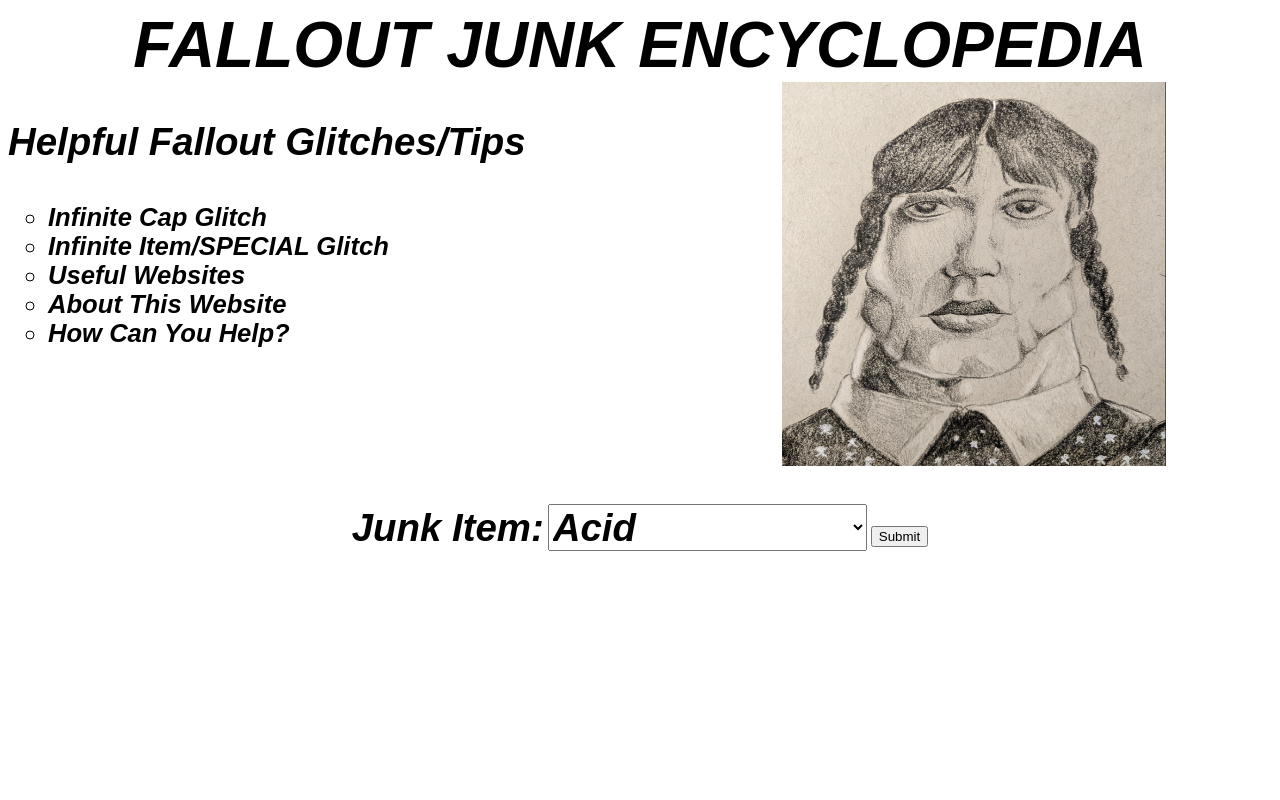
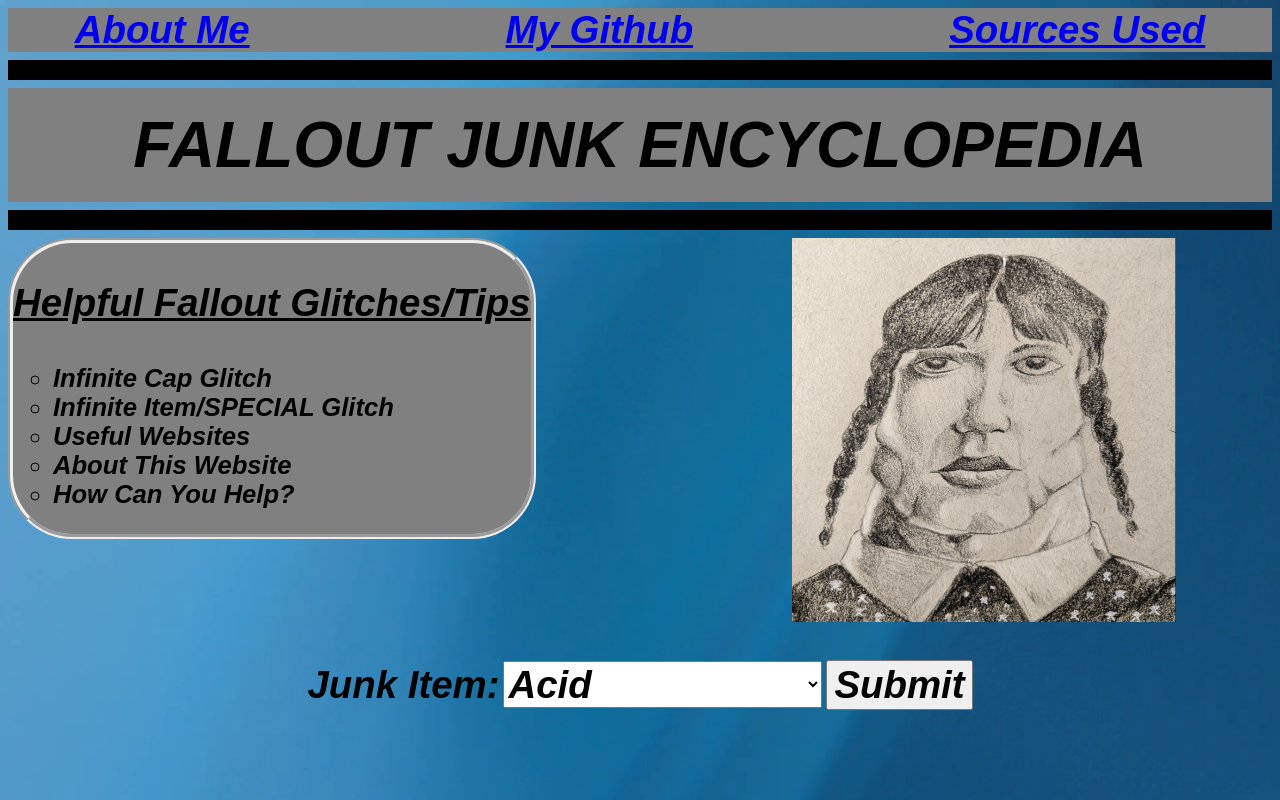
Before and after one commit to bnbinder/bossmaster.github.io, a plain HTML site: page index.html in a window 1280 px wide. Drawn offline with nearby package versions, Linux system fonts and the light colour scheme.

Commit message:
shtoyel
u cannot mess with my shtoyel

```diff
--- a/index.html
+++ b/index.html
@@ -4,14 +4,27 @@
         <link rel = "stylesheet" type = "text/css" href = "style.css">
     </head>
     <body>
+        <div class = "topLinks">
+            <a href = "google.com" class = "aboutMe">
+                About Me
+            </a>
+            <a href = "https://github.com/bossmaster217" class = "github">
+                My Github
+            </a>
+            <a href = "google.com" class = "sources">
+                Sources Used
+            </a>
+        </div>
+        <hr style="height:20px;border-width:0;color:black;background-color:black;">
         <div class="title">
             <h1 class = "center-fit">
                 FALLOUT JUNK ENCYCLOPEDIA
             </h1>
         </div>
+        <hr style="height:20px;border-width:0;color:black;background-color:black;">
         <div class = "ListTab">
             <h3 class = "textJunkListTitle">Helpful Fallout Glitches/Tips</h3>
-                <ul style = "list-style-type:circle" class = textJunkSideTab>
+                <ul style = "list-style-type:circle" class = textJunkListTab>
                     <li>Infinite Cap Glitch</li>
                     <li>Infinite Item/SPECIAL Glitch</li>
                     <li>Useful Websites</li>
@@ -56,7 +69,7 @@
                         <option value = "Steel">Steel</option>
                         <option value = "Wood">Wood</option>
                     </select>
-                <input type = "submit">
+                <input type = "submit" class = "junkItemInputText">
             </form>
         </div>
     </body>
--- a/style.css
+++ b/style.css
@@ -1,15 +1,52 @@
+body{
+    background-image: url('back.png');
+    background-repeat: no-repeat;
+    background-attachment: fixed;
+    background-size: 100% 100%;
+}
+
+.topLinks{
+    padding:0;
+    margin:0;
+    align-items: center;
+    justify-content: center;
+    background-color:gray;
+    display: flex;
+    font-family: Arial;
+    font-style: italic;
+    font-weight: bold;
+    font-size: 3vw;
+}
+
+.aboutMe{
+    padding-right:20vw;
+    margin:0;
+    background-color:gray;
+}
+
+.github{
+    padding:0;
+    margin:0;
+    background-color:gray;
+}
+.sources{
+    padding:0;
+    padding-left: 20vw;
+    margin:0;
+    background-color:gray;
+}
+
 .title {
-    margin:0;
     display: grid;
-    height: 100%;
-    padding:0;
+    background-color:gray;
+    border: 20px solid gray;
 }
 .center-fit {
     max-width: 100%;
     max-height: 100vh;
     margin: auto;
     padding:0;
-    font-family: Ink Free, MV Boil, sans-serif;
+    font-family: Arial;
     font-style: italic;
     font-weight: bold;
     font-size: 5vw;
@@ -21,9 +58,11 @@
 }
 
 .ListTab {
-    padding:0;
-    margin:0;
     display:inline-block;
+    background-color:gray;
+    border-style: groove;
+    border-width: thick;
+    border-radius: 5vw;
 }
 
 .image {
@@ -33,22 +72,23 @@
     height:30vw;
     padding-left: 20%;
 }
-.textJunkSideTab {
-    font-family: Ink Free, MV Boil, sans-serif;
+.textJunkListTab {
+    font-family:  Arial;
     font-style: italic;
     font-weight: bold;
     font-size: 2vw;
 }
 
 .textJunkListTitle {
-    font-family: Ink Free, MV Boil, sans-serif;
+    font-family: Arial;
     font-style: italic;
+    text-decoration: underline;
     font-weight: bold;
     font-size: 3vw;
 }
 
 .junkItemInputText {
-    font-family: Ink Free, MV Boil, sans-serif;
+    font-family: Arial;
     font-style: italic;
     font-weight: bold;
     font-size: 3vw;
```
Also changed, not shown: back.png (added).
